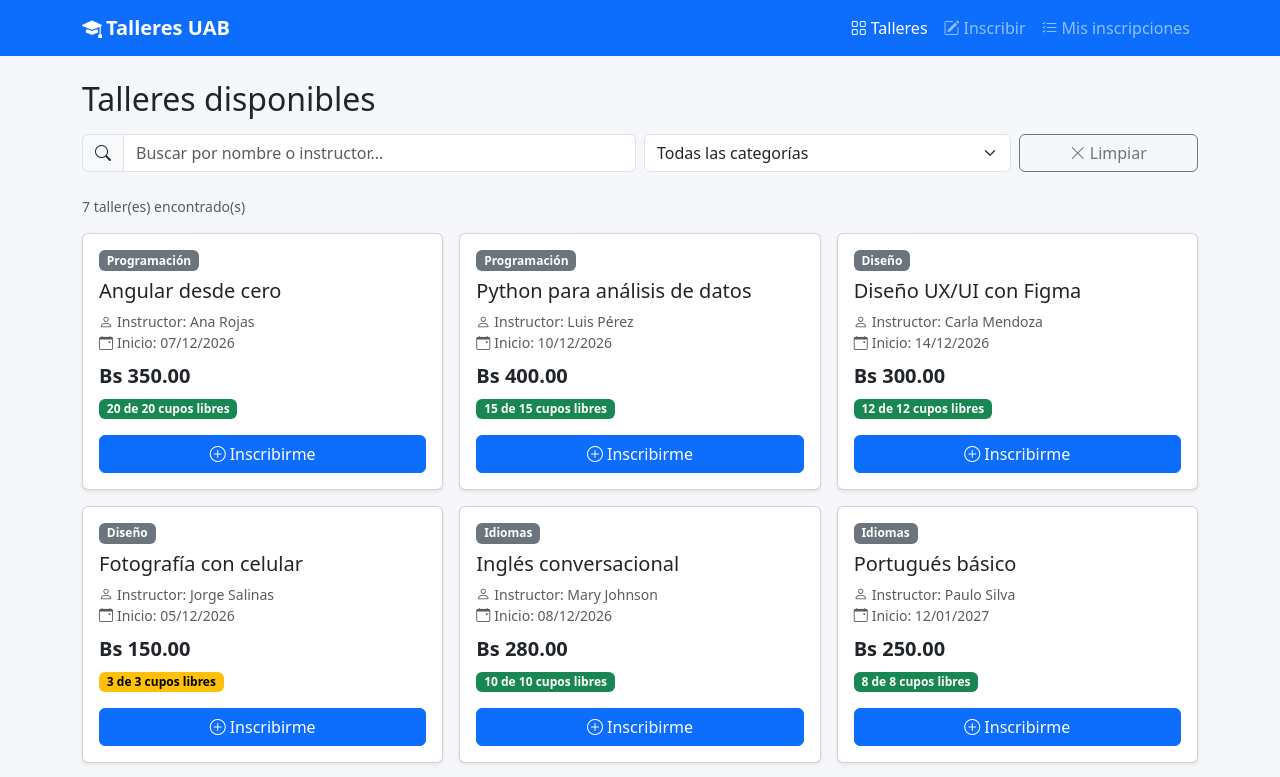
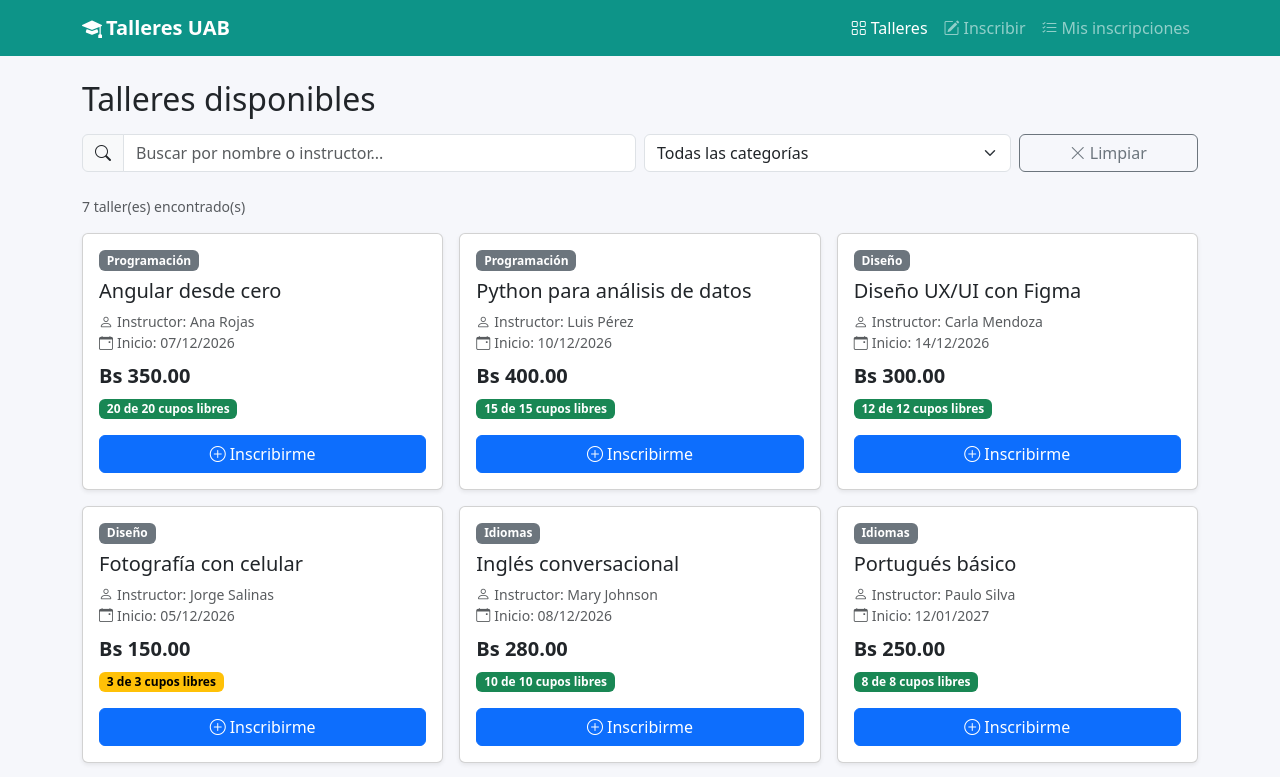
Before and after one commit to victorcastro-dot/angular-examen-final, an Angular app: page /talleres in a window 1280 px wide. Shown: the top 777 px of the page. Built offline with nearby package versions, Linux system fonts and the light colour scheme.

Commit message:
Cambiar el color del menú a teal

```diff
--- a/src/app/app.html
+++ b/src/app/app.html
@@ -1,4 +1,4 @@
-<nav class="navbar navbar-expand-md navbar-dark bg-primary sticky-top">
+<nav class="navbar navbar-expand-md navbar-dark navbar-teal sticky-top">
   <div class="container">
     <a class="navbar-brand fw-bold" routerLink="/talleres"><i class="bi bi-mortarboard-fill me-1"></i>Talleres UAB</a>
     <button
--- a/src/styles.scss
+++ b/src/styles.scss
@@ -12,3 +12,7 @@ main {
 tr[role='button'] {
   cursor: pointer;
 }
+
+.navbar-teal {
+  background-color: #0d9488;
+}
```
